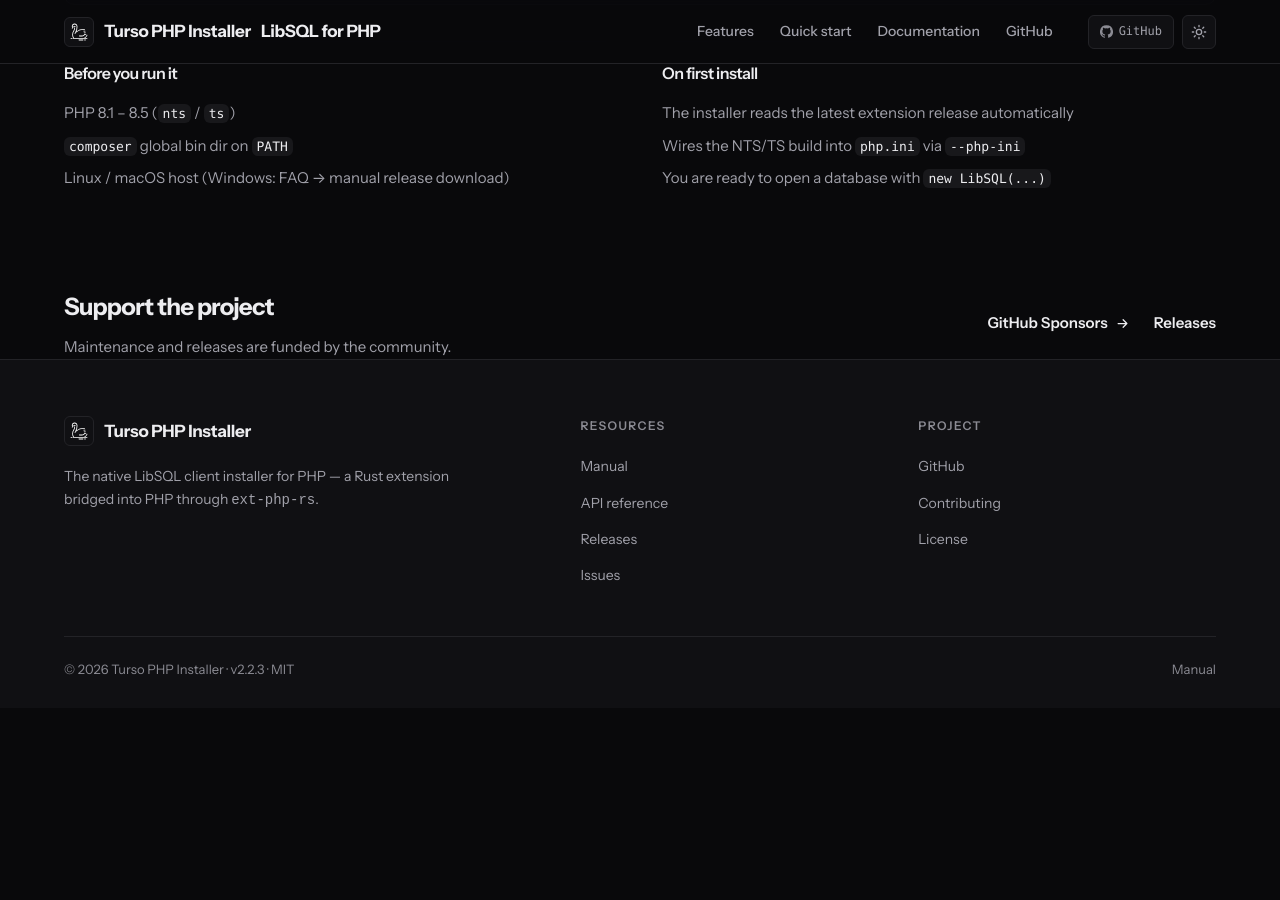
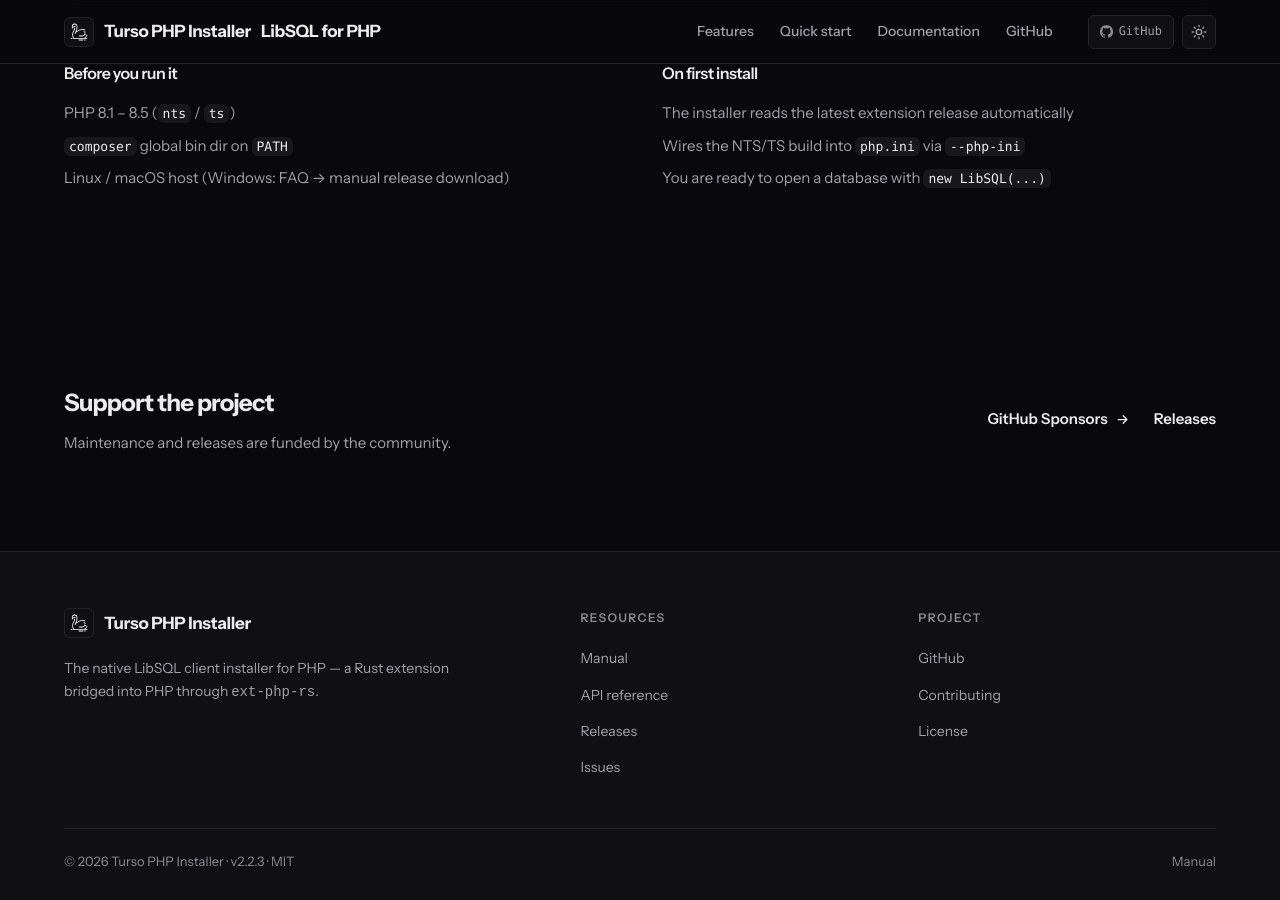
Before and after one commit to darkterminal/turso-php-installer, a Jekyll site: the page built from docs/index.html, in a window 1280 px wide and 900 px high, scrolled down 1696 px. Built offline with Jekyll 4.4.1, drawn with Linux system fonts in a browser that asks for light colours; comment, search, counter and statistics services are not loaded; before the commit the page ends 2404 px from its top, so only the background shows below that.

Commit message:
fix(docs): add section padding to support section on installer landing

```diff
--- a/docs/index.html
+++ b/docs/index.html
@@ -218,7 +218,7 @@
                 </div>
             </section>
 
-            <section class="support">
+            <section class="section support">
                 <div class="container support__inner">
                     <div>
                         <h2>Support the project</h2>
```
